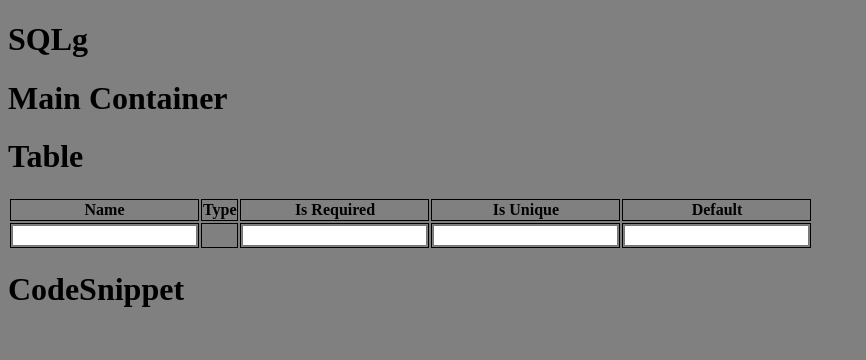
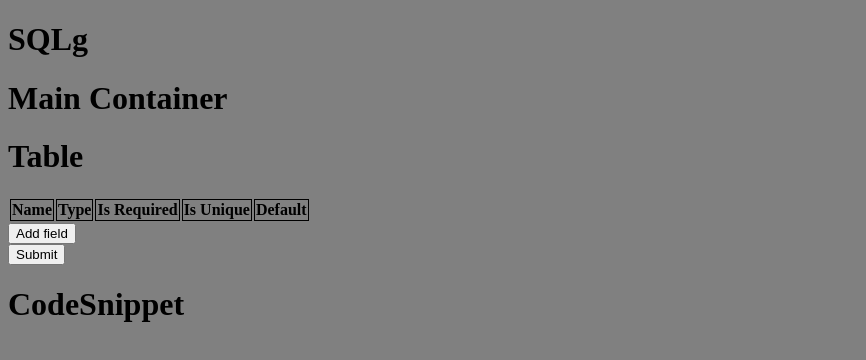
Before and after one commit to SQL-g/SQL_generator, a React app: page / in a window 1280 px wide. Shown: the top 360 px of the page, without its empty margins (0-866 px from the left). Built offline with nearby package versions, Linux system fonts and the light colour scheme.

Commit message:
Add table rows

```diff
--- a/client/components/Row.jsx
+++ b/client/components/Row.jsx
@@ -5,9 +5,25 @@ export class Row extends Component {
         return (
             <tr>
                 <td><input type="text"/></td>
-                <td></td>
-                <td><input type="text"/></td>
-                <td><input type="text"/></td>
+                <td>
+                    <select name="" id="">
+                        <option value="integer">integer</option>
+                        <option value="varchar">varchar</option>
+                        <option value="timestamp">timestamp</option>
+                    </select>
+                </td>
+                <td>
+                    <select name="" id="">
+                        <option value="yes">yes</option>
+                        <option value="yes">no</option>
+                    </select>
+                </td>
+                <td>
+                    <select name="" id="">
+                        <option value="yes">yes</option>
+                        <option value="yes">no</option>
+                    </select>
+                </td>
                 <td><input type="text"/></td>
             </tr>
         )
--- a/client/components/Table.jsx
+++ b/client/components/Table.jsx
@@ -2,11 +2,28 @@ import React, { Component } from 'react';
 import { Row } from './Row'
 
 export class Table extends Component {
+    constructor(props) {
+        super(props);
+        this.state = {
+            rows: 0,
+        };
+        this.handleClick = this.handleClick.bind(this);
+    }
+
+    handleClick() {
+        const rows = this.state.rows + 1;
+        this.setState({ rows });
+    }
+
     render() {
+
+        const rows = Array.from({ length: this.state.rows }, (v, i) => <Row key={i}/>);
+
         return (
             <div>
                 <h1>Table</h1>
                 <table>
+                    <tbody>
                         <tr>
                             <th>Name</th>
                             <th>Type</th>
@@ -14,8 +31,12 @@ export class Table extends Component {
                             <th>Is Unique</th>
                             <th>Default</th>
                         </tr>
-                    <Row />
+                        {rows}
+                    </tbody>
                 </table>
+                <button onClick={this.handleClick}>Add field</button>
+                <br/>
+                <button>Submit</button>
             </div>
         )
     }
```
Lines whose indentation alone changed are shown as unchanged.
